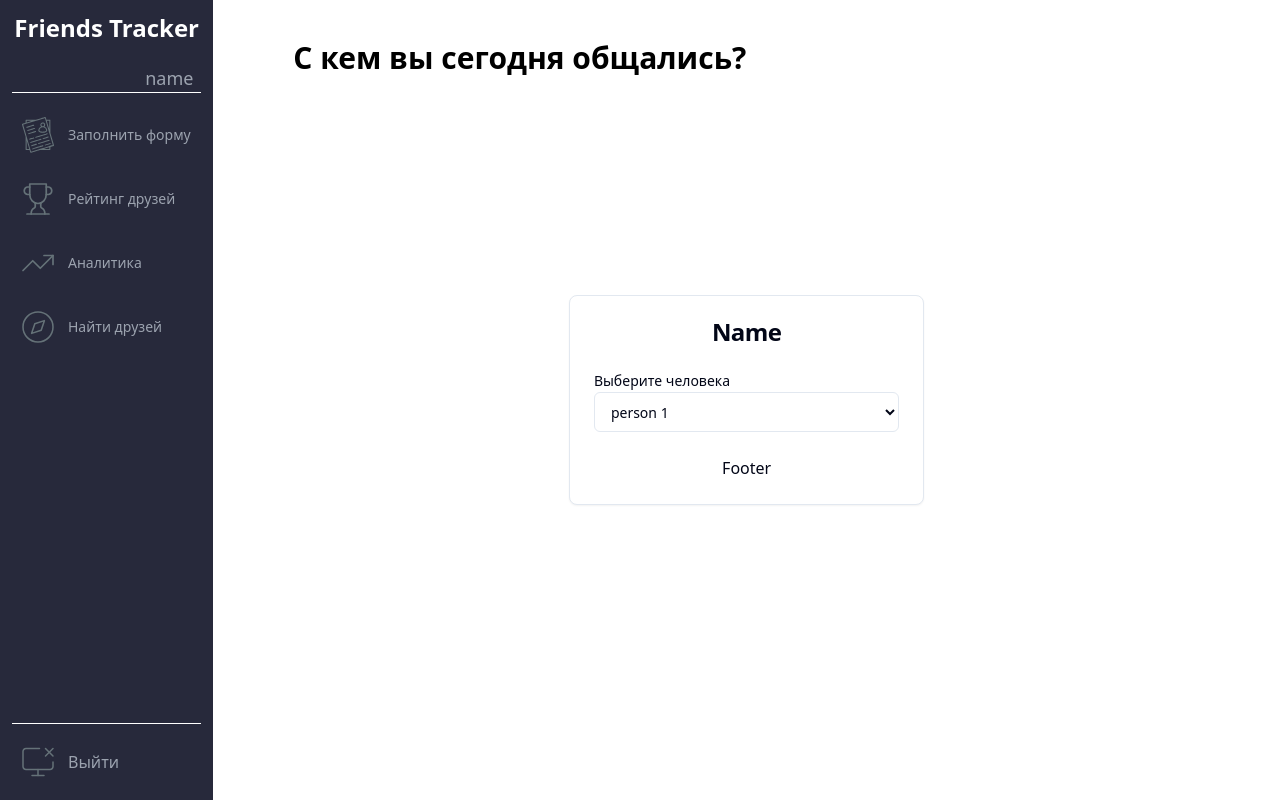
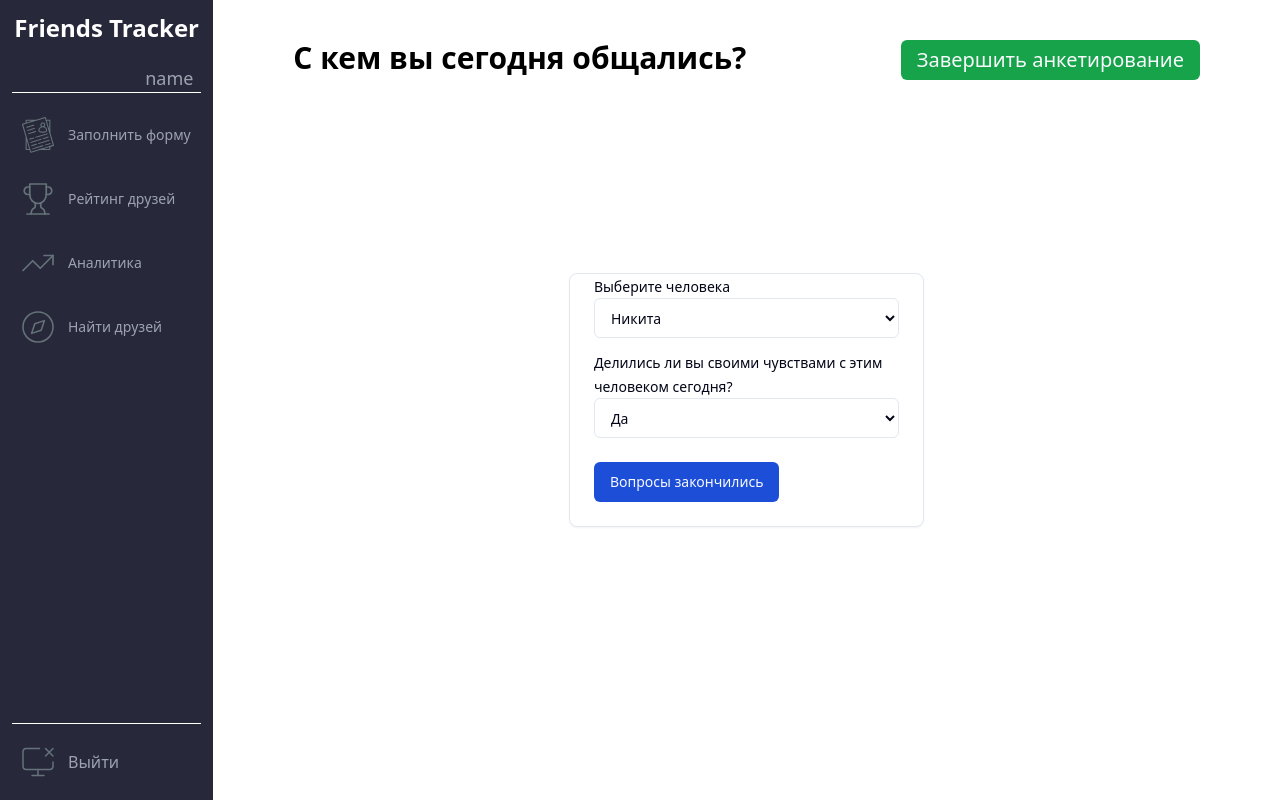
Before and after one commit to FriendTrack/FriendTrack-Web, a React (Vite) app: page /form in a window 1280 px wide. Built offline with nearby package versions, Linux system fonts and the light colour scheme.

Commit message:
Add: - increment questions

```diff
--- a/src/pages/formPage/Form.tsx
+++ b/src/pages/formPage/Form.tsx
@@ -1,31 +1,85 @@
-import {
-  Card,
-  CardContent,
-  CardFooter,
-  CardHeader,
-  CardTitle,
-} from "@/components/ui/card";
+import { Button } from "@/components/ui/button";
+import { Card, CardContent, CardFooter } from "@/components/ui/card";
 import { Label } from "@/components/ui/label";
 import { Select } from "@/components/ui/select";
+import { useState } from "react";
 
+interface Question {
+  question: string;
+}
+
+const ANSWER_VARIANTS = [
+  {
+    value: "1",
+    label: "Да",
+  },
+  {
+    value: "2",
+    label: "Скорее да",
+  },
+  {
+    value: "3",
+    label: "Нет",
+  },
+  {
+    value: "4",
+    label: "Скорее нет",
+  },
+  {
+    value: "5",
+    label: "Затрудняюсь ответить",
+  },
+];
 const Form = () => {
+  const [openQuestions, setOpenQuestions] = useState(1);
+  const [questions] = useState<Question[]>([
+    { question: "Делились ли вы своими чувствами с этим человеком сегодня?" },
+    { question: "Чувствовали ли вы себя понятым этим человеком сегодня?" },
+    { question: "Чувствовали ли вы поддержку от этого человека?" },
+    { question: "Этот человек делился своими чувствами с вами сегодня?" },
+    { question: "Этот человек был внимателен к вашим потребностям сегодня?" },
+    { question: "Делились ли вы своими чувствами с этим человеком сегодня?" },
+    { question: "Чувствовали ли вы себя понятым этим человеком сегодня?" },
+    { question: "Чувствовали ли вы поддержку от этого человека?" },
+    { question: "Этот человек делился своими чувствами с вами сегодня?" },
+    { question: "Этот человек был внимателен к вашим потребностям сегодня?" },
+  ]);
+
+  const onIncrementQuestion = () => {
+    setOpenQuestions(openQuestions + 1);
+  };
+
   return (
-    <Card className="flex flex-col w-full justify-items-center items-center">
-      <CardHeader>
-        <CardTitle>Name</CardTitle>
-      </CardHeader>
+    <Card className="flex flex-col w-full justify-items-center">
       <CardContent className="w-full">
         <Label>Выберите человека</Label>
         <Select
           options={[
-            { value: "1", label: "person 1" },
-            { value: "2", label: "person 2" },
-            { value: "3", label: "person 3" },
-            { value: "4", label: "person 4" },
+            { value: "1", label: "Никита" },
+            { value: "2", label: "Ваня" },
+            { value: "3", label: "Саша" },
+            { value: "4", label: "Коля" },
           ]}
         />
+
+        {questions.slice(0, openQuestions).map((question, index) => (
+          <div className="mt-3" key={index}>
+            <Label>{question.question}</Label>
+            <Select options={ANSWER_VARIANTS} />
+          </div>
+        ))}
       </CardContent>
-      <CardFooter>Footer</CardFooter>
+      <CardFooter>
+        <Button
+          className="bg-blue-700"
+          onClick={onIncrementQuestion}
+          disabled={openQuestions === questions.length}
+        >
+          {openQuestions === questions.length
+            ? "Добавить вопрос"
+            : "Вопросы закончились"}
+        </Button>
+      </CardFooter>
     </Card>
   );
 };
--- a/src/pages/formPage/FormPage.tsx
+++ b/src/pages/formPage/FormPage.tsx
@@ -1,3 +1,4 @@
+import { Button } from "@/components/ui/button";
 import Form from "./Form";
 
 const FormPage = () => {
@@ -6,7 +7,10 @@ const FormPage = () => {
       <h2 className="absolute left-20 top-10 text-3xl font-semibold justify-self-end">
         С кем вы сегодня общались?
       </h2>
-      {/* <FormForm className="w-10/12 col-span-2 md:w-8/12 2xl:w-7/12  justify-self-center" /> */}
+      <Button className="absolute top-10 right-20 text-xl bg-green-600">
+        Завершить анкетирование
+      </Button>
+
       <div className="justify-self-end w-1/3">
         <Form />
       </div>
```
